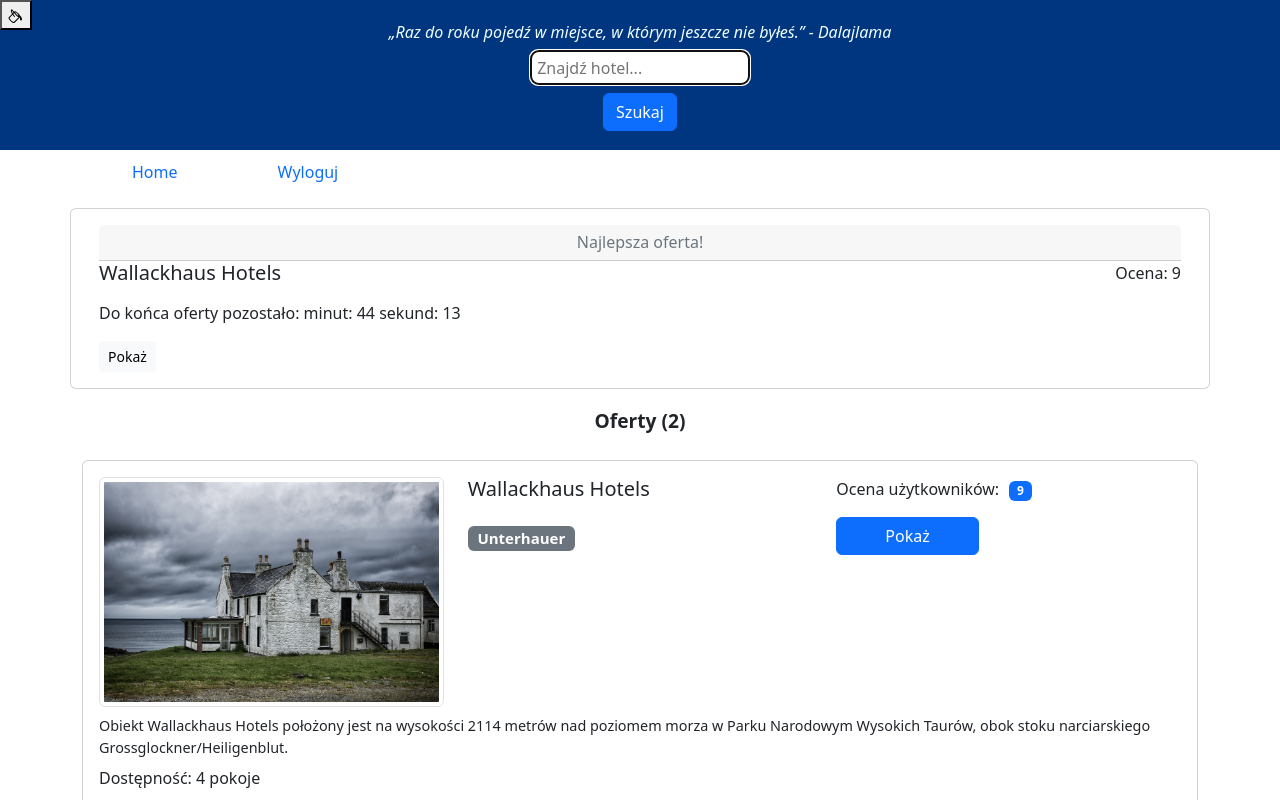
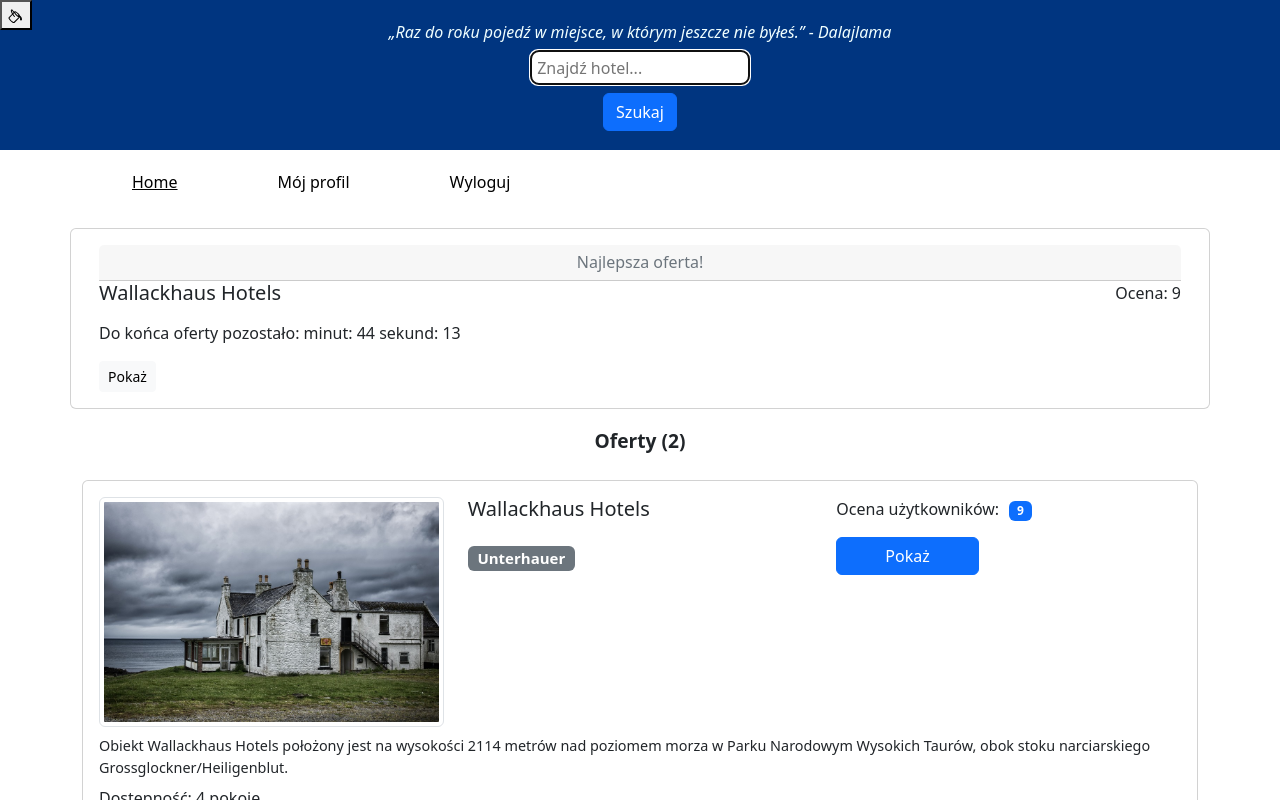
Before and after one commit to Pawel-Burakowski/Booking_App, a React (Create React App) app: page / in a window 1280 px wide. Shown: the top 800 px of the page. Built offline with nearby package versions, Linux system fonts and the light colour scheme.

Commit message:
Added .active feature in menu

```diff
--- a/src/App.js
+++ b/src/App.js
@@ -13,28 +13,8 @@ import InspiringQuote from "./components/InspiringQuote/InspiringQuote"
 import { reducer, initialState} from "./Reducer"
 import Home from "./pages/Home/Home"
 import Hotel from "./pages/Hotel/Hotel"
-import LoadingIcon from "./components/UI/LoadingIcon"
-
-const backendtHotels = [
-	{
-		id: 1,
-		name: "Willa Rauris by ALPS RESORTS",
-		city: "Rauris",
-		rating: 8.4,
-		description:
-			"Obiekt Willa Rauris by ALPS RESORTS, położony w miejscowości Rauris, oferuje restaurację oraz centrum spa i odnowy biologicznej z krytym basenem, centrum fitness i sauną.",
-		image: "",
-	},
-	{
-		id: 2,
-		name: "Wallackhaus Hotels",
-		city: "Unterhauer",
-		rating: 9.0,
-		description:
-			"Obiekt Wallackhaus Hotels położony jest na wysokości 2114 metrów nad poziomem morza w Parku Narodowym Wysokich Taurów, obok stoku narciarskiego Grossglockner/Heiligenblut.",
-		image: "",
-	},
-]
+import Search from "./pages/Search/Search"
+import Profile from "./pages/Profile/Profile"
 
 function App() {
 	/* const [theme, setTheme] = useState("primary") */
@@ -45,15 +25,6 @@ function App() {
 		/* this.setState({ theme: newTheme }) */
 		/* setTheme(newTheme) */
 		dispatch({ type: "change-theme" })
-	}
-
-	const searchHandler = value => {
-		console.log("szukaj z app", value)
-		const newHotels = [...backendtHotels].filter(x =>
-			x.name.toLowerCase().includes(value.toLowerCase())
-		)
-		/* setHotels(newHotels) */
-		dispatch({ type: "set-hotels", hotels: newHotels })
 	}
 
 	return (
@@ -75,7 +46,7 @@ function App() {
 						header={
 							<Header>
 								<InspiringQuote />
-								<Searchbar onSearch={value => searchHandler(value)} theme={state.theme} />
+								<Searchbar theme={state.theme} />
 								<Button onChange={changeTheme} />
 							</Header>
 						}
@@ -87,11 +58,18 @@ function App() {
 										<Hotel />
 									</Route>
 
+									<Route path="/wyszukaj/:value">
+										<Search />
+									</Route>
+
+									<Route path="/profil">
+										<Profile />
+									</Route>
+
 									<Route exact={true} path="/">
 										<Home />
 									</Route>
 								</Switch>
-								{state.loading ? <LoadingIcon /> : null}
 							</div>
 						}
 						footer={<Footer theme={state.theme} />}
--- a/src/Reducer.js
+++ b/src/Reducer.js
@@ -6,15 +6,6 @@ export const reducer = (state, action) => {
 				theme: state.theme === "danger" ? "primary" : "danger"
 			}
 
-		case "set-hotels":
-			return {
-				...state, hotels: action.hotels
-			}
-
-		case "set-loading":
-			return {
-					...state, loading: action.loading
-			}
 		case "login":
 			return {
 					...state, isAuthenticated: true
@@ -29,8 +20,6 @@ export const reducer = (state, action) => {
 }
 
 export const initialState = {
-	hotels: [],
-	loading: true,
 	isAuthenticated: true,
 	theme: "primary",
 }
--- a/src/components/Header/Searchbar/Searchbar.js
+++ b/src/components/Header/Searchbar/Searchbar.js
@@ -1,13 +1,11 @@
 import React, { useEffect, useState } from "react"
-import PropTypes from "prop-types"
 import "./Searchbar.css"
-
-const propTypes = {
-	onSearch: PropTypes.func.isRequired,
-}
+import { useHistory } from "react-router-dom"
 
 function Searchbar(props) {
 	const [value, setValue] = useState("")
+
+	const history = useHistory()
 
 	const updateValue = e => {
 		setValue(e.target.value)
@@ -15,7 +13,8 @@ function Searchbar(props) {
 
 	const search = () => {
 		console.log("szukaj, sprawdzam tylko działanie", value)
-		props.onSearch(value)
+		/* props.onSearch(value) */
+		history.push(`/wyszukaj/${value}`)
 	}
 
 	const onKeyDownHandler = e => {
@@ -52,6 +51,4 @@ function Searchbar(props) {
 	)
 }
 
-Searchbar.propTypes = propTypes
-
 export default Searchbar
--- a/src/components/Menu/Menu.css
+++ b/src/components/Menu/Menu.css
@@ -1,18 +1,23 @@
 .menu {
-    list-style-type: none;
-    margin: 0;
-    padding: 0;
+	list-style-type: none;
+	margin: 10px 0;
+	padding: 10px;
 }
 
-.menu-item {
-    float: left;
+ul {
+	list-style-type: none;
 }
 
-.menuContainer {
-    margin: 10px 0;
+li {
+	display: inline;
+}
+
+.active {
+	text-decoration: underline;
 }
 
 ul a {
+	color: black;
     text-decoration: none;
     padding: 50px;
 }
--- a/src/components/Menu/Menu.js
+++ b/src/components/Menu/Menu.js
@@ -1,7 +1,7 @@
 import React from "react"
-import "./Menu.css"
+import style from "./Menu.css"
 import useAuth from "../../components/Hooks/useAuth"
-import { Link } from "react-router-dom"
+import { Link, NavLink } from "react-router-dom"
 
 function Menu() {
 	const [auth, setAuth] = useAuth()
@@ -19,16 +19,27 @@ function Menu() {
 	return (
 		<div className='menuContainer'>
 			<ul className='menu container'>
+
 				<li className='menu-item'>
-					<Link to="/">Home</Link>
+					<NavLink exact to="/" activeClassName={style.active}>
+						Home
+					</NavLink>
 				</li>
 
 				{auth ? (
-					<li>
-						<a href='#' onClick={logout}>
-							Wyloguj
-						</a>
-					</li>
+					<>
+						<li>
+							<NavLink to="/profil" activeClassName={style.active}>
+								Mój profil
+							</NavLink>
+						</li>
+
+						<li>
+							<a href='#' onClick={logout}>
+								Wyloguj
+							</a>
+						</li>
+					</>
 				) : (
 					<li>
 						<a href='#' onClick={login}>
@@ -36,6 +47,7 @@ function Menu() {
 						</a>
 					</li>
 				)}
+
 			</ul>
 		</div>
 	)
--- a/src/pages/Home/Home.js
+++ b/src/pages/Home/Home.js
@@ -1,4 +1,4 @@
-import React, { useCallback, useEffect, useContext } from "react"
+import React, { useCallback, useEffect, useContext, useState } from "react"
 import LastHotel from "../../components/Hotels/LastHotel/LastHotel"
 import useStateStorage from "../../components/Hooks/useStateStorage"
 import BestHotel from "../../components/Hotels/BestHotel/BestHotel"
@@ -32,11 +32,14 @@ export default function Home(props) {
     const [lastHotel, setLastHotel] = useStateStorage("last-hotel", null)
     const reducer = useContext(ReducerContext)
 
+	const [loading, setLoading] = useState(true)
+	const [hotels, setHotels] = useState([])
+
 	const getBestHotel = useCallback(() => {
-		if (reducer.state.hotels.length < 2) {
+		if (hotels.length < 2) {
 			return null
 		} else {
-			return reducer.state.hotels.sort((a, b) => (a.rating > b.rating ? -1 : 1))[0]
+			return hotels.sort((a, b) => (a.rating > b.rating ? -1 : 1))[0]
 		}
 	})
 
@@ -49,23 +52,22 @@ export default function Home(props) {
 	}
 
     useEffect(() => {
-		reducer.dispatch({ type: "set-loading", loading: true })
+
 		setTimeout(() => {
-			reducer.dispatch({ type: "set-hotels", hotels: backendtHotels })
-			reducer.dispatch({ type: "set-loading", loading: false })
+			setHotels(backendtHotels)
+			setLoading(false)
 		}, 1000)
 		console.log("Komponent zamontowano")
 	}, [])
 
-	if (reducer.state.loading) return null
 
-	return (
+	return loading ? <LoadingIcon /> : (
 		<>
 			{lastHotel ? (
 				<LastHotel {...lastHotel} onRemove={removeLastHotel} />
 			) : null}
 			<BestHotel getHotel={getBestHotel} />
-			<Hotels onOpen={openHotel} hotels={reducer.state.hotels} theme={reducer.state.theme} />
+			<Hotels onOpen={openHotel} hotels={hotels} theme={reducer.state.theme} />
 		</>
 	)
 }
--- a/src/pages/Hotel/Hotel.js
+++ b/src/pages/Hotel/Hotel.js
@@ -1,11 +1,14 @@
 import { useContext, useEffect, useState } from "react"
 import { useParams } from "react-router-dom"
 import ReducerContext from "../../context/reducerContext"
+import LoadingIcon from "../../components/UI/LoadingIcon"
 
 function Hotel (props) {
     const { id } = useParams()
-    const [hotel, setHotel] = useState({})
+    const [hotel, setHotel] = useState(null)
     const reducer = useContext(ReducerContext)
+
+    const [loading, setLoading] = useState(true)
 
     const fetchHotel = () => {
         setHotel({
@@ -17,20 +20,17 @@ function Hotel (props) {
                 "Obiekt Wallackhaus Hotels położony jest na wysokości 2114 metrów nad poziomem morza w Parku Narodowym Wysokich Taurów, obok stoku narciarskiego Grossglockner/Heiligenblut.",
             image: ""
         },)
-        reducer.dispatch({ type: "set-loading", loading: false })
+        setLoading(false)
     }
 
     useEffect(() => {
-        reducer.dispatch({ type: "set-loading", loading: true })
 
         setTimeout(() => {
             fetchHotel()
         },500)
     }, [])
 
-    if (reducer.state.loading) return null
-
-    return (
+    return loading ? <LoadingIcon /> : (
         <h1>Hotel: {hotel.name}</h1>
     )
 }
--- /dev/null
+++ b/src/pages/Profile/Profile.js
@@ -0,0 +1,7 @@
+export default function Profile(props) {
+	return (
+		<div>
+			<h2> Mój profil </h2>
+		</div>
+	)
+}
--- /dev/null
+++ b/src/pages/Search/Search.js
@@ -0,0 +1,19 @@
+import { useParams } from "react-router-dom"
+
+export default function Search (props) {
+
+    const { value } = useParams()
+
+    const searchHandler = value => {
+		/* console.log("szukaj z app", value)
+		const newHotels = [...backendtHotels].filter(x =>
+			x.name.toLowerCase().includes(value.toLowerCase())
+		) */
+	}
+
+    return (
+        <div>
+           <h1> Wyniki wyszukiwania dla frazy: "{value}"</h1>
+        </div>
+    )
+}
```
